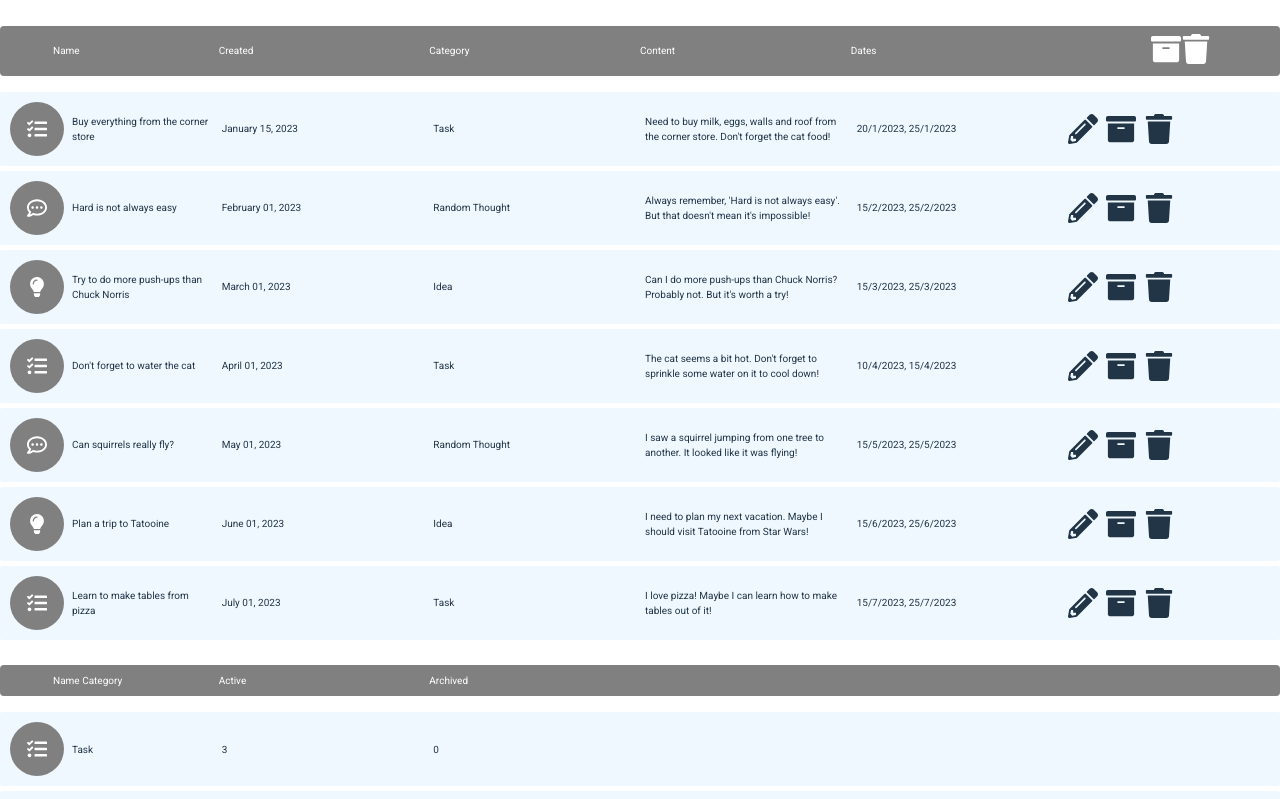
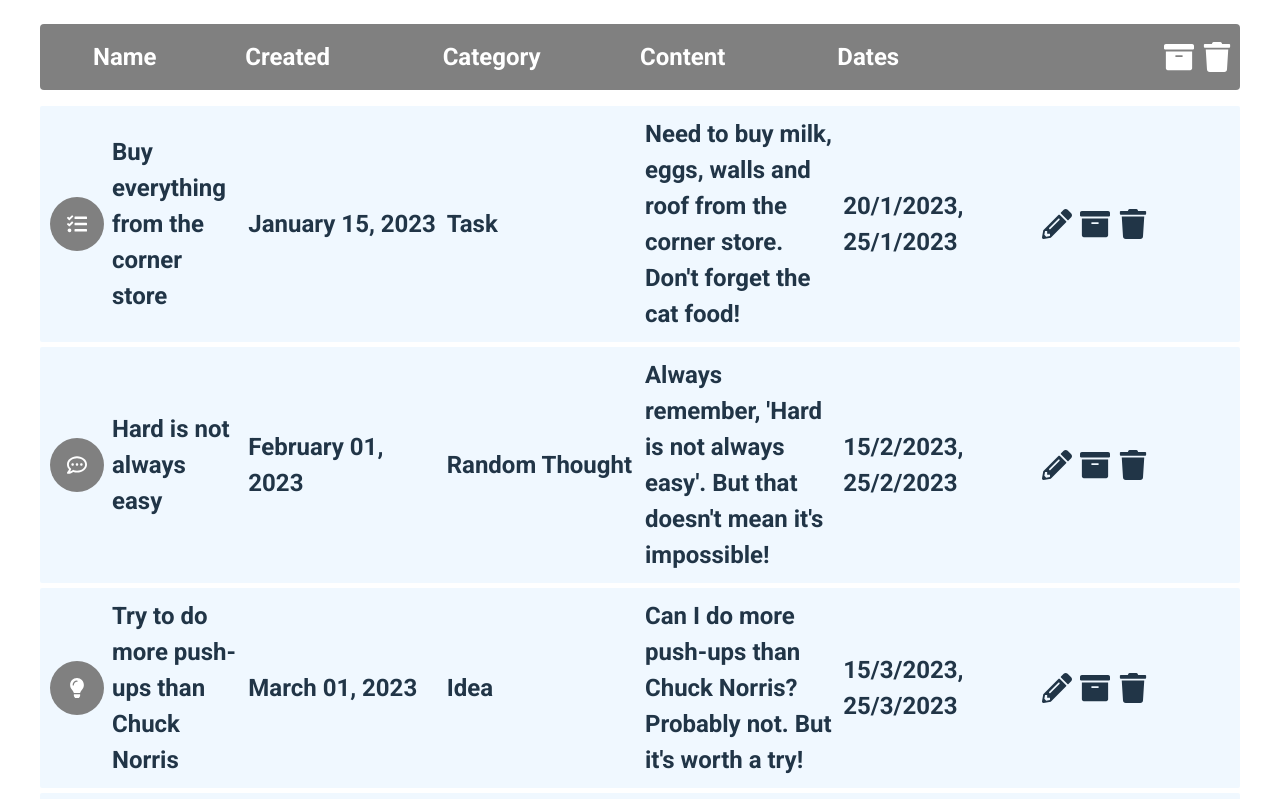
Before and after one commit to kyzym/notes-ts-app, a React (Vite) app: page / in a window 1280 px wide. Shown: the top 799 px of the page. Built offline with nearby package versions, Linux system fonts and the light colour scheme.

Commit message:
refactor: styles header

```diff
--- a/src/components/HeaderToggle/HeaderToggle.styled.tsx
+++ b/src/components/HeaderToggle/HeaderToggle.styled.tsx
@@ -1,5 +1,31 @@
 import styled from 'styled-components';
 
-export const ArchiveToggle = styled.button``;
+export const ArchiveToggle = styled.button<{ $showArchived: boolean }>`
+  margin: 1rem 0;
+  margin-left: 0 !important;
+  display: flex;
+  align-items: center;
+  flex-wrap: nowrap;
+  /* color: ; */
+  color: ${({ $showArchived }) => ($showArchived ? 'rgb(0, 100, 139)' : '')};
 
-export const ArchiveToggleText = styled.span``;
+  :hover {
+    color: ${({ $showArchived }) =>
+      $showArchived ? 'white' : 'rgb(0, 100, 139)'};
+  }
+`;
+
+export const IconWrapper = styled.div`
+  max-width: 30px;
+  flex-shrink: 0;
+`;
+
+export const ToggleWrapper = styled.div``;
+
+export const ArchiveToggleText = styled.span`
+  font-size: 1rem;
+  font-weight: bold;
+  text-align: center;
+  margin-left: 0 !important;
+  margin-right: 0.5rem;
+`;
--- a/src/components/HeaderToggle/HeaderToggle.tsx
+++ b/src/components/HeaderToggle/HeaderToggle.tsx
@@ -1,6 +1,11 @@
 import { getIconForCategory } from '../../helpers/getIconForCategory';
 import { HeaderItem } from '../TableComponent.styled';
-import { ArchiveToggle, ArchiveToggleText } from './HeaderToggle.styled';
+import {
+  ArchiveToggle,
+  ArchiveToggleText,
+  IconWrapper,
+  ToggleWrapper,
+} from './HeaderToggle.styled';
 
 interface HeaderToggleProps {
   isArchived: boolean;
@@ -15,16 +20,20 @@ export const HeaderToggle: React.FC<HeaderToggleProps> = ({
 }) => {
   return (
     <HeaderItem>
-      <ArchiveToggle onClick={toggleArchive}>
-        {isArchived && (
-          <ArchiveToggleText>
-            {showArchived ? 'Show active' : 'Show archived'}
-          </ArchiveToggleText>
-        )}
-        {getIconForCategory('Archive', 30, 'white')}
-      </ArchiveToggle>
+      <ToggleWrapper>
+        <ArchiveToggle onClick={toggleArchive} $showArchived={showArchived}>
+          {isArchived && (
+            <ArchiveToggleText>
+              {showArchived ? 'Show active' : 'Show archived'}
+            </ArchiveToggleText>
+          )}
 
-      {getIconForCategory('Trash', 30, 'white')}
+          <IconWrapper className="icon-wrapper">
+            {getIconForCategory('Archive', 30, '')}
+          </IconWrapper>
+        </ArchiveToggle>
+        <IconWrapper>{getIconForCategory('Trash', 30, 'white')}</IconWrapper>
+      </ToggleWrapper>
     </HeaderItem>
   );
 };
--- a/src/components/TableComponent.styled.tsx
+++ b/src/components/TableComponent.styled.tsx
@@ -3,17 +3,17 @@ import styled from 'styled-components';
 export const Table = styled.div`
   margin-top: 2%;
 
-  font-weight: 500;
+  margin-bottom: 6.4rem;
+  font-size: 2.4rem;
+  font-weight: bold;
 `;
 
-export const TableHeader = styled.ul`
+export const TableHeader = styled.ul<{ $isSummary?: boolean }>`
   display: grid;
-  grid-template-columns: repeat(6, 1fr);
+  grid-template-columns: ${({ $isSummary }) =>
+    $isSummary ? 'repeat(3, 1fr)' : 'repeat(6, 1fr)'};
 
   align-items: center;
-  /* padding-left: 1rem;
-  padding-right: 1rem; */
-
   margin-bottom: 1.6rem;
   background-color: gray;
   border-radius: 0.4rem;
@@ -23,8 +23,22 @@ export const TableHeader = styled.ul`
   :first-child {
     margin-left: 4.5rem;
   }
+  :last-child {
+    margin-left: auto;
+  }
 `;
 
 export const HeaderItem = styled.li`
-  flex: 1;
+  display: flex;
+
+  :last-child {
+    margin-left: auto;
+    display: flex;
+    align-items: center;
+    justify-content: center;
+    flex-grow: 1;
+
+    flex-wrap: nowrap;
+    gap: 0.8rem;
+  }
 `;
--- a/src/components/TableComponent.tsx
+++ b/src/components/TableComponent.tsx
@@ -41,7 +41,7 @@ export const TableComponent: React.FC<TableProps> = ({
 
   return (
     <Table>
-      <TableHeader>
+      <TableHeader $isSummary={isSummary}>
         {headers.map((header, index) =>
           header !== '' ? (
             <HeaderItem key={header}>{header}</HeaderItem>
--- a/src/index.css
+++ b/src/index.css
@@ -12,12 +12,16 @@
   -webkit-font-smoothing: antialiased;
   -moz-osx-font-smoothing: grayscale;
   -webkit-text-size-adjust: 100%;
+
+  max-width: 120rem;
+  margin: 0 auto;
+  padding: 0 1.5rem;
 }
 
 body {
   margin: 0;
   display: flex;
-  place-items: center;
+  /* place-items: center; */
   min-width: 320px;
   min-height: 100vh;
 }
```
